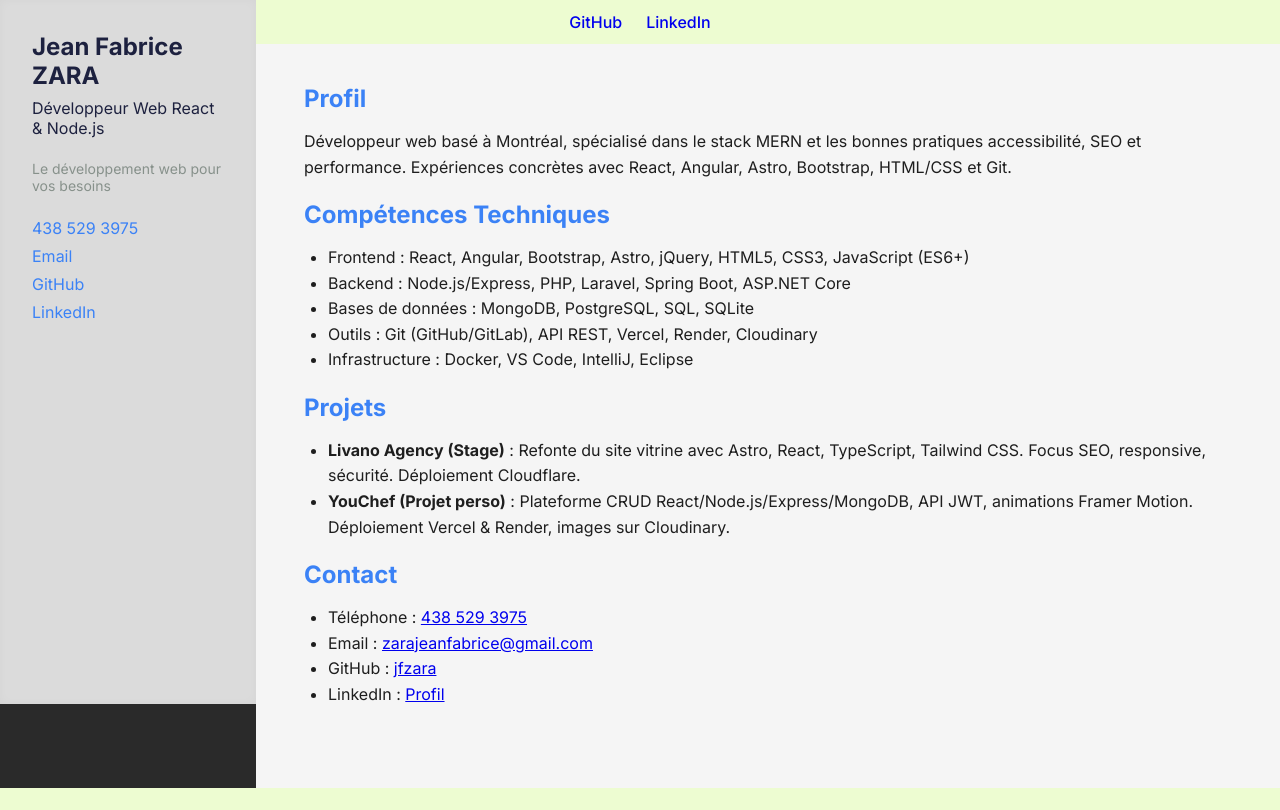
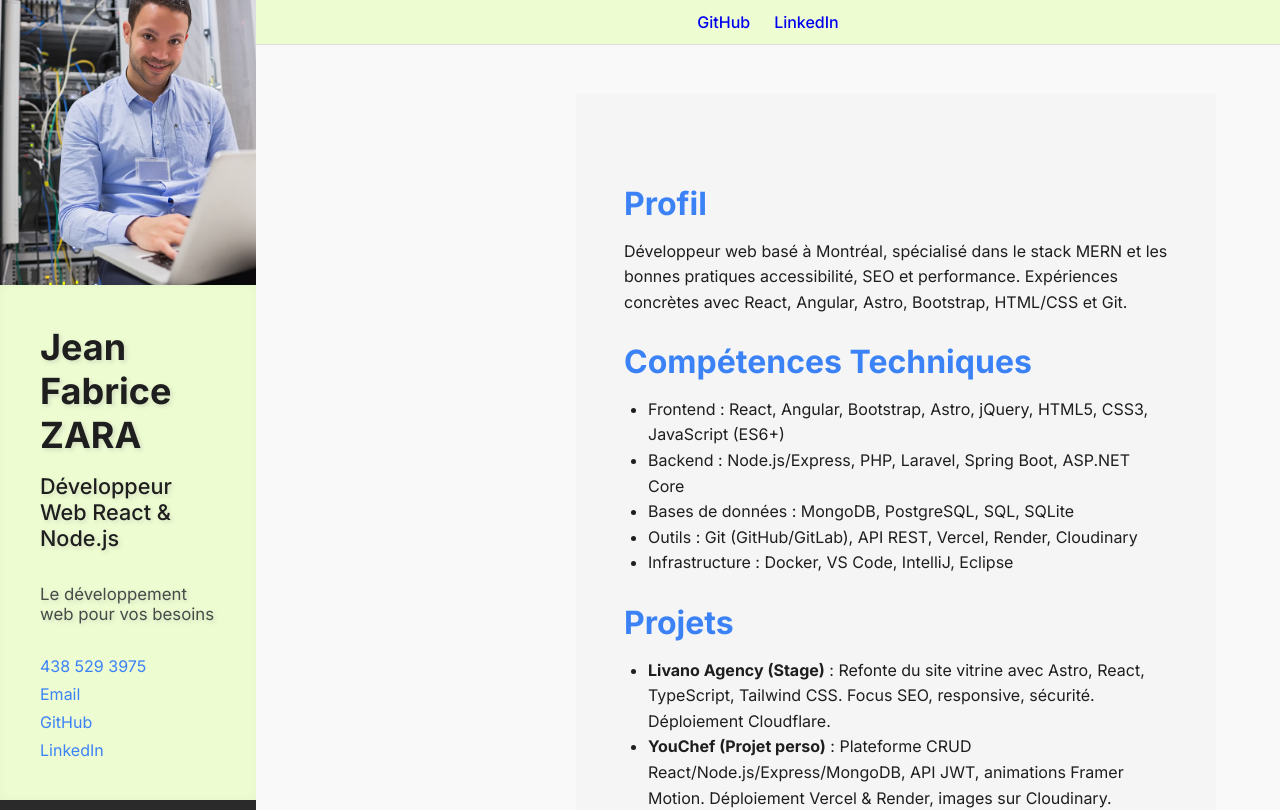
Before and after one commit to jfzara/mon_portfolio, a React (Vite) app: page / in a window 1280 px wide. Shown: the top 810 px of the page. Built offline with nearby package versions, Linux system fonts and the light colour scheme.

Commit message:
image banniere ok

```diff
--- a/src/components/BannerLeft.css
+++ b/src/components/BannerLeft.css
@@ -2,49 +2,45 @@
   display: flex;
   flex-direction: column;
   width: 100%;
-}
+  height: 100vh;
 
-/* Partie haute : photo */
-.banner-top {
-
-  display: flex;
-  justify-content: center;
-  align-items: center;
-  background: #EDFCD1; /* fond doux inspiré logo */
-
-  box-shadow: 0 4px 8px rgba(0,0,0,0.1);
+  color: #1E1E1E;
 }
 
 
+.banner-left img{
+
+  height: 72vh;
+  object-fit: cover; /* ✅ remplit sans déformer */
+  object-position: center;
+}
 
 /* Partie basse : infos */
 .banner-info {
-  padding: 2rem 1rem;
+  padding: 2.5rem 1.5rem;
   display: flex;
   flex-direction: column;
-  gap: 0.5rem;
-  background: #dbdbdb; /* fond clair pour lisibilité */
-
-  color: #1D213F;
+  gap: 0.75rem;
   box-shadow: inset 0 0 10px rgba(0,0,0,0.03);
 }
 
 .banner-info h1 {
-  font-size: 1.5rem;
+  font-size: 2rem; /* avant 1.5rem */
+  font-weight: 700;
   margin: 0;
 }
 
 .banner-info h2 {
-  font-size: 1rem;
-  font-weight: 400;
-  margin: 0;
+  font-size: 1.25rem; /* avant 1rem */
+  font-weight: 500;
+  margin: 0.25rem 0;
 }
 
 .banner-info .slogan {
-  font-size: 0.875rem;
-  font-weight: 300;
-  color: #87918B;
-  margin-bottom: 1rem;
+  font-size: 1rem; /* avant 0.875rem */
+  font-weight: 400;
+  color: #464b48;
+  margin-bottom: 1.25rem;
 }
 
 .banner-info .contact {
@@ -56,6 +52,7 @@
 .banner-info .contact a {
   color: #3B82F6;
   text-decoration: none;
+  font-size: 1rem;
 }
 
 /* Desktop */
@@ -68,7 +65,6 @@
     left: 0;
     flex-direction: column;
     justify-content: flex-start;
-
     overflow: hidden;
   }
 
@@ -77,8 +73,24 @@
   }
 
   .banner-info {
-    height: calc(100vh - 20vh);
+    height: calc(100vh - 25vh);
     border-radius: 0;
-    padding: 2rem;
+    padding: 2.5rem;
+
+  }
+
+  .banner-info h1 {
+    font-size: 2.25rem;
+    text-shadow: 2px 2px 4px rgba(153, 153, 153, 0.3);
+  }
+
+  .banner-info h2 {
+    font-size: 1.35rem;
+    text-shadow: 2px 2px 4px rgba(153, 153, 153, 0.3);
+  }
+
+  .banner-info .slogan {
+    font-size: 1.05rem;
+    text-shadow: 2px 2px 4px rgba(153, 153, 153, 0.3);
   }
 }
--- a/src/components/BannerLeft.jsx
+++ b/src/components/BannerLeft.jsx
@@ -1,10 +1,11 @@
 import React from "react";
 import "./BannerLeft.css";
+import photoTechnicien from "../assets/photo-technicien.jpeg";
 
 export default function BannerLeft() {
   return (
     <aside className="banner-left">
-
+     <img src={photoTechnicien} alt="photo de Jean Fabrice ZARA" />
       <div className="banner-info">
         <h1>Jean Fabrice ZARA</h1>
         <h2>Développeur Web React & Node.js</h2>
--- a/src/components/Content.css
+++ b/src/components/Content.css
@@ -8,7 +8,7 @@
 }
 
 .content h2 {
-  font-size: 1.5rem;
+  font-size: 2rem;
   color: #3B82F6; /* accent bleu */
   margin-bottom: 1rem;
 }
--- a/src/components/Footer.css
+++ b/src/components/Footer.css
@@ -1,5 +1,5 @@
 .footer {
- background: #EDFCD1;
+    background: #f6ffe5;
   color: #2e2d2c;
   text-align: center;
   padding: 2rem 1rem;
--- a/src/components/Layout.jsx
+++ b/src/components/Layout.jsx
@@ -3,14 +3,26 @@ import Navbar from "./Navbar";
 import BannerLeft from "./BannerLeft";
 import Content from "./Content";
 import Footer from "./Footer";
+import { PageGrid, BannerArea, MainArea, FooterArea, NavArea } from "./Layout.styles";
 
 export default function Layout() {
   return (
-    <>
-      <Navbar />
-      <BannerLeft />
-      <Content />
-      <Footer />
-    </>
+    <PageGrid>
+      <BannerArea>
+        <BannerLeft />
+      </BannerArea>
+
+      <NavArea>
+        <Navbar />
+      </NavArea>
+
+      <MainArea id="main-content">
+        <Content />
+      </MainArea>
+
+      <FooterArea>
+        <Footer />
+      </FooterArea>
+    </PageGrid>
   );
 }
--- /dev/null
+++ b/src/components/Layout.styles.js
@@ -0,0 +1,54 @@
+import styled from "styled-components";
+
+/* Grille principale : mobile-first */
+export const PageGrid = styled.div`
+  display: grid;
+  grid-template-columns: 1fr; /* mobile : une seule colonne */
+  grid-template-rows: auto auto 1fr auto;
+  min-height: 100vh;
+
+  @media (min-width: 768px) {
+    grid-template-columns: 20vw 80vw; /* bannière + contenu */
+    grid-template-rows: auto 1fr auto; /* nav en haut, footer en bas */
+    grid-template-areas:
+      "banner nav"
+      "banner main"
+      "banner footer";
+  }
+`;
+
+export const BannerArea = styled.aside`
+  grid-area: banner;
+  background-color: #edfcd1;
+  height: 100vh;
+  position: sticky; /* garde la bannière visible */
+  top: 0;
+  display: flex;
+  flex-direction: column;
+`;
+
+export const NavArea = styled.header`
+  grid-area: nav;
+  background: #edfcd1;
+  border-bottom: 1px solid #dcdcdc;
+`;
+
+export const MainArea = styled.main`
+  grid-area: main;
+  background-color: #f9f9f9;
+  padding: 2rem 1.5rem;
+  box-sizing: border-box;
+  color: #1e1e1e;
+
+  @media (min-width: 768px) {
+    padding: 3rem 4rem;
+  }
+`;
+
+export const FooterArea = styled.footer`
+  grid-area: footer;
+  background: #f5f5f5;
+  border-top: 1px solid #ddd;
+  padding: 1rem;
+  text-align: center;
+`;
--- a/src/components/Navbar.css
+++ b/src/components/Navbar.css
@@ -1,10 +1,6 @@
 header {
-  position: fixed;
-  top: 0;
-  width: 100%;
-  background: #EDFCD1;
-
-  color: black
+    background: #EDFCD1;
+    color: black;
 }
 
 .skip-link {
```
Also changed, not shown: src/components/Hero.jsx (deleted, +0 -63 lines), src/assets/photo-technicien.jpeg (added).
